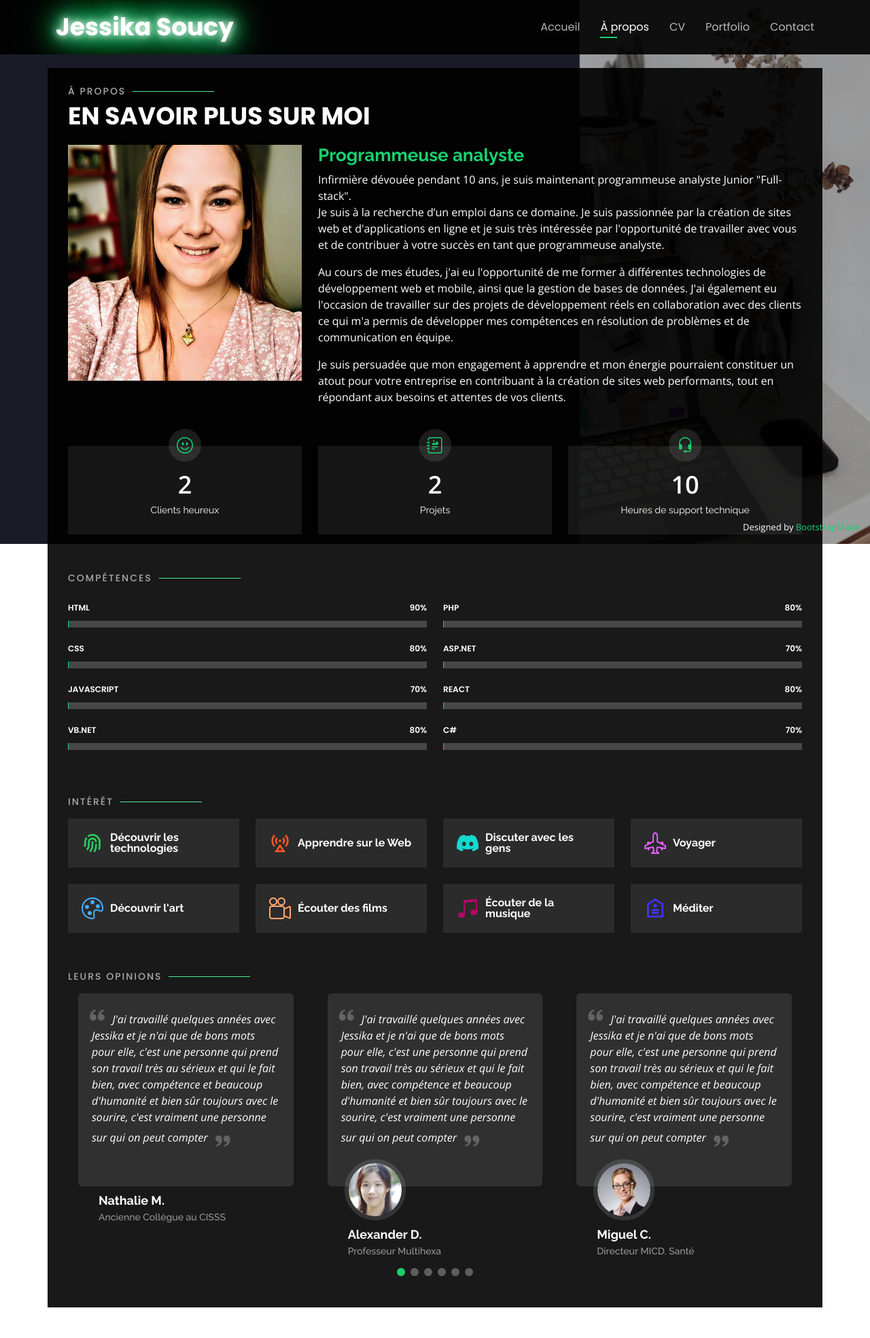
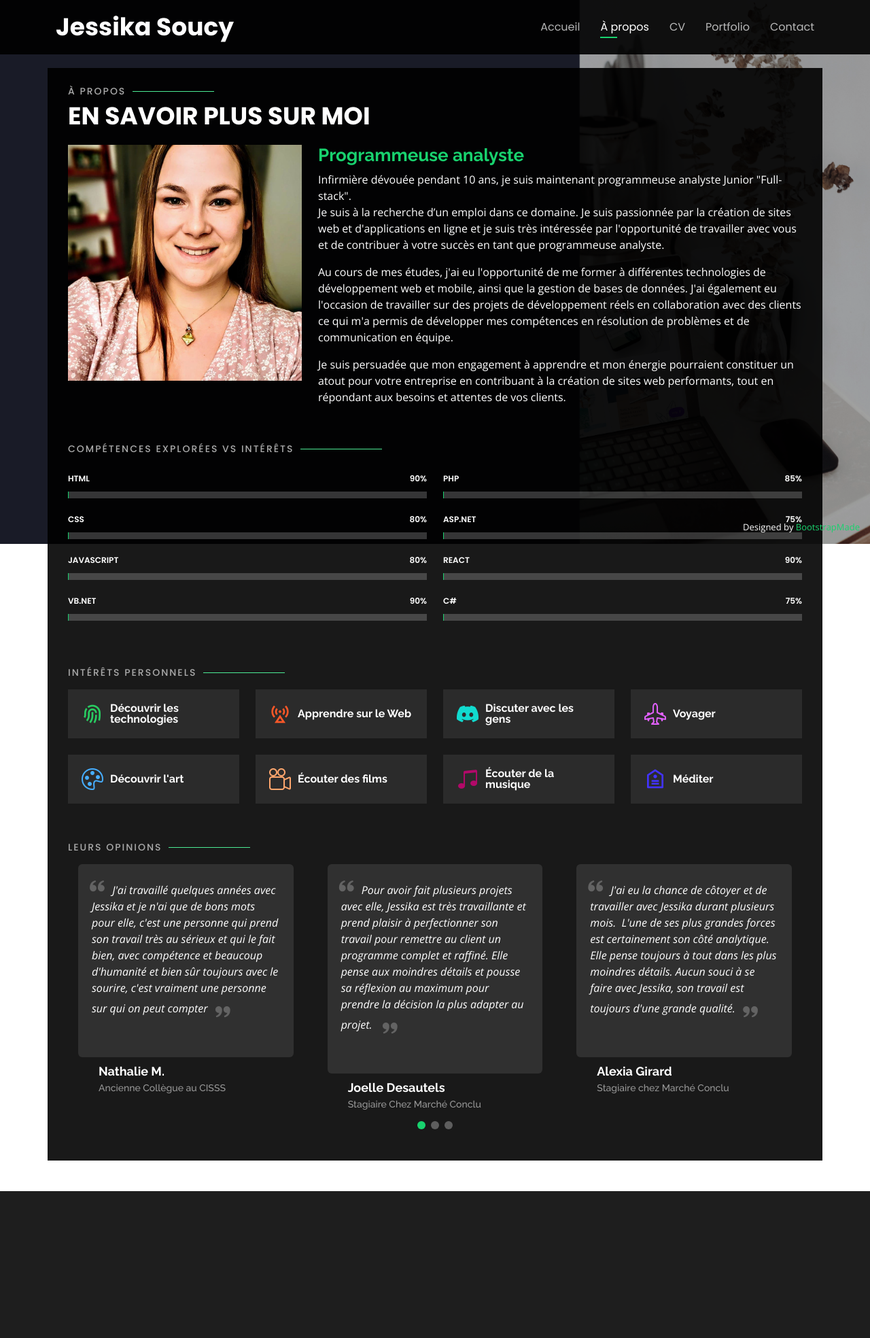
Before and after one commit to misszeste/Personal_CV, a PHP site: page / in a window 1280 px wide, after a click on "À propos". Shown: the whole page at 68% size. After the commit the page ends 1752 px from the top, so only its background shows below. Run offline with PHP 8.4, Linux system fonts and the light colour scheme; some libraries are stand-ins or nearby versions.

Commit message:
changement a/n du portfolio, ajout de lien vers git hub

```diff
--- a/assets/css/site.css
+++ /dev/null
@@ -1,22 +0,0 @@
-/* mon css */
-
-.glow {
-    font-size: 80px;
-    color: #fff;
-    text-align: left;
-    -webkit-animation: glow 1s ease-in-out infinite alternate;
-    -moz-animation: glow 1s ease-in-out infinite alternate;
-    animation: glow 1s ease-in-out infinite alternate;
-
-  }
-
-
-    @-webkit-keyframes glow {
-        from {
-          text-shadow: 0 0 10px #fff, 0 0 20px #50db91, 0 0 30px #50db91, 0 0 40px #40d485, 0 0 50px #27ce75, 0 0 60px #25d778, 0 0 70px #18D26E;
-        }
-
-        to {
-          text-shadow: 0 0 20px #fff, 0 0 30px #35e888, 0 0 40px #35e888, 0 0 50px #35e888, 0 0 60px #35e888, 0 0 70px #35e888, 0 0 80px #35e888;
-        }
-      }
--- a/index.php
+++ b/index.php
@@ -149,7 +149,7 @@
     </div><!-- End About Me -->
 
     <!-- ======= Counts ======= -->
-    <div class="counts container">
+    <!-- <div class="counts container">
 
       <div class="row">
 
@@ -179,13 +179,13 @@
 
       </div>
 
-    </div><!-- End Counts -->
+    </div>End Counts -->
 
     <!-- ======= Skills  ======= -->
     <div class="skills container">
 
       <div class="section-title">
-        <h2>Compétences</h2>
+        <h2>Compétences explorées VS Intérêts</h2>
       </div>
 
       <div class="row skills-content">
@@ -207,15 +207,15 @@
           </div>
 
           <div class="progress">
-            <span class="skill"> JavaScript <i class="val">70%</i></span>
+            <span class="skill"> JavaScript <i class="val">80%</i></span>
             <div class="progress-bar-wrap">
-              <div class="progress-bar" role="progressbar" aria-valuenow="70" aria-valuemin="0" aria-valuemax="100"></div>
+              <div class="progress-bar" role="progressbar" aria-valuenow="80" aria-valuemin="0" aria-valuemax="100"></div>
             </div>
           </div>
           <div class="progress">
-            <span class="skill"> VB.NET <i class="val">80%</i></span>
+            <span class="skill"> VB.NET <i class="val">90%</i></span>
             <div class="progress-bar-wrap">
-              <div class="progress-bar" role="progressbar" aria-valuenow="70" aria-valuemin="0" aria-valuemax="100"></div>
+              <div class="progress-bar" role="progressbar" aria-valuenow="90" aria-valuemin="0" aria-valuemax="100"></div>
             </div>
           </div>
         </div>
@@ -225,29 +225,29 @@
         <div class="col-lg-6">
 
           <div class="progress">
-            <span class="skill"> PHP <i class="val">80%</i></span>
+            <span class="skill"> PHP <i class="val">85%</i></span>
             <div class="progress-bar-wrap">
-              <div class="progress-bar" role="progressbar" aria-valuenow="80" aria-valuemin="0" aria-valuemax="100"></div>
+              <div class="progress-bar" role="progressbar" aria-valuenow="85" aria-valuemin="0" aria-valuemax="100"></div>
             </div>
           </div>
 
           <div class="progress">
-            <span class="skill"> ASP.NET <i class="val">70%</i></span>
+            <span class="skill"> ASP.NET <i class="val">75%</i></span>
             <div class="progress-bar-wrap">
-              <div class="progress-bar" role="progressbar" aria-valuenow="70" aria-valuemin="0" aria-valuemax="100"></div>
+              <div class="progress-bar" role="progressbar" aria-valuenow="75" aria-valuemin="0" aria-valuemax="100"></div>
             </div>
           </div>
 
           <div class="progress">
-            <span class="skill"> REACT <i class="val">80%</i></span>
+            <span class="skill"> REACT <i class="val">90%</i></span>
             <div class="progress-bar-wrap">
-              <div class="progress-bar" role="progressbar" aria-valuenow="80" aria-valuemin="0" aria-valuemax="100"></div>
+              <div class="progress-bar" role="progressbar" aria-valuenow="90" aria-valuemin="0" aria-valuemax="100"></div>
             </div>
           </div>
           <div class="progress">
-            <span class="skill"> C# <i class="val">70%</i></span>
+            <span class="skill"> C# <i class="val">75%</i></span>
             <div class="progress-bar-wrap">
-              <div class="progress-bar" role="progressbar" aria-valuenow="70" aria-valuemin="0" aria-valuemax="100"></div>
+              <div class="progress-bar" role="progressbar" aria-valuenow="75" aria-valuemin="0" aria-valuemax="100"></div>
             </div>
           </div>
         </div>
@@ -262,7 +262,7 @@
     <div class="interests container">
 
       <div class="section-title">
-        <h2>Intérêt</h2>
+        <h2>Intérêts Personnels</h2>
       </div>
 
       <div class="row">
@@ -340,13 +340,12 @@
                 c'est vraiment une personne sur qui on peut compter
                 <i class="bx bxs-quote-alt-right quote-icon-right"></i>
               </p>
-              <!-- <img src="assets/img/testimonials/testimonials-1.jpg" class="testimonial-img" alt=""> -->
               <h3>Nathalie M.</h3>
               <h4>Ancienne Collègue au CISSS</h4>
             </div>
           </div><!-- End testimonial item -->
 
-          <div class="swiper-slide">
+          <!-- <div class="swiper-slide">
             <div class="testimonial-item">
               <p>
                 <i class="bx bxs-quote-alt-left quote-icon-left"></i>
@@ -360,9 +359,22 @@
               <h3>Alexander D.</h3>
               <h4> Professeur Multihexa</h4>
             </div>
-          </div><!-- End testimonial item -->
+          </div>End testimonial item -->
 
           <div class="swiper-slide">
+            <div class="testimonial-item">
+              <p>
+                <i class="bx bxs-quote-alt-left quote-icon-left"></i>
+                Pour avoir fait plusieurs projets avec elle, Jessika est très travaillante et prend plaisir à perfectionner son travail pour remettre au client un programme complet et raffiné.
+                Elle pense aux moindres détails et pousse sa réflexion au maximum pour prendre la décision la plus adapter au projet.
+                <i class="bx bxs-quote-alt-right quote-icon-right"></i>
+              </p>
+              <h3>Joelle Desautels </h3>
+              <h4>Stagiaire Chez Marché Conclu</h4>
+            </div>
+          </div> <!--End testimonial item -->
+
+          <!--<div class="swiper-slide">
             <div class="testimonial-item">
               <p>
                 <i class="bx bxs-quote-alt-left quote-icon-left"></i>
@@ -372,13 +384,29 @@
                 c'est vraiment une personne sur qui on peut compter
                 <i class="bx bxs-quote-alt-right quote-icon-right"></i>
               </p>
-              <img src="assets/img/testimonials/testimonials-3.jpg" class="testimonial-img" alt="">
-              <h3>Miguel C. </h3>
-              <h4>Directeur MICD. Santé</h4>
+
+              <h3>Samuel G.</h3>
+              <h4>Professeur Multihexa</h4>
             </div>
-          </div><!-- End testimonial item -->
+          </div> End testimonial item -->
 
           <div class="swiper-slide">
+            <div class="testimonial-item">
+              <p>
+                <i class="bx bxs-quote-alt-left quote-icon-left"></i>
+                J'ai eu la chance de côtoyer et de travailler avec Jessika durant plusieurs mois.
+                L'une de ses plus grandes forces est certainement son côté analytique.
+                Elle pense toujours à tout dans les plus moindres détails.
+                Aucun souci à se faire avec Jessika, son travail est toujours d'une grande qualité.
+                <i class="bx bxs-quote-alt-right quote-icon-right"></i>
+              </p>
+
+              <h3>Alexia Girard</h3>
+              <h4>Stagiaire chez Marché Conclu</h4>
+            </div>
+          </div><!--End testimonial item -->
+
+          <!--<div class="swiper-slide">
             <div class="testimonial-item">
               <p>
                 <i class="bx bxs-quote-alt-left quote-icon-left"></i>
@@ -388,43 +416,10 @@
                 c'est vraiment une personne sur qui on peut compter
                 <i class="bx bxs-quote-alt-right quote-icon-right"></i>
               </p>
-              <img src="assets/img/testimonials/testimonials-4.jpg" class="testimonial-img" alt="">
-              <h3>Samuel G.</h3>
-              <h4>Professeur Multihexa</h4>
-            </div>
-          </div><!-- End testimonial item -->
-
-          <div class="swiper-slide">
-            <div class="testimonial-item">
-              <p>
-                <i class="bx bxs-quote-alt-left quote-icon-left"></i>
-                J'ai travaillé quelques années avec Jessika et je n'ai que de bons mots pour elle,
-                c'est une personne qui prend son travail très au sérieux et qui le fait bien,
-                avec compétence et beaucoup d'humanité et bien sûr toujours avec le sourire,
-                c'est vraiment une personne sur qui on peut compter
-                <i class="bx bxs-quote-alt-right quote-icon-right"></i>
-              </p>
-              <img src="assets/img/testimonials/testimonials-5.jpg" class="testimonial-img" alt="">
-              <h3>Bruno L.</h3>
-              <h4>Directeur de programme Multihexa</h4>
-            </div>
-          </div><!-- End testimonial item -->
-
-          <div class="swiper-slide">
-            <div class="testimonial-item">
-              <p>
-                <i class="bx bxs-quote-alt-left quote-icon-left"></i>
-                J'ai travaillé quelques années avec Jessika et je n'ai que de bons mots pour elle,
-                c'est une personne qui prend son travail très au sérieux et qui le fait bien,
-                avec compétence et beaucoup d'humanité et bien sûr toujours avec le sourire,
-                c'est vraiment une personne sur qui on peut compter
-                <i class="bx bxs-quote-alt-right quote-icon-right"></i>
-              </p>
-              <img src="assets/img/testimonials/testimonials-5.jpg" class="testimonial-img" alt="">
               <h3>Daniel L.</h3>
               <h4>Directeur Marché Conclu</h4>
             </div>
-          </div><!-- End testimonial item -->
+          </div> End testimonial item -->
 
         </div>
         <div class="swiper-pagination"></div>
@@ -496,7 +491,7 @@
           <h3 class="resume-title">Expérience Professionelle</h3>
           <div class="resume-item">
             <h4>Stagiaire programmeuse analyste</h4>
-            <h5>Mars 2023 - Ce jour</h5>
+            <h5>Mars 2023 - Mai 2023</h5>
             <p><em>Marché Conclu, Sorel-Tracy, QC, CA </em></p>
             <p>
             <ul>
@@ -552,49 +547,65 @@
             <li data-filter=".filter-app"> Application Web</li>
             <li data-filter=".filter-card"> Boutique en ligne</li>
             <li data-filter=".filter-web"> Site Web responsive</li>
+            <li data-filter=".filter-mobile"> Application Mobile</li>
+            <li data-filter=".filter-console"> Application Console</li>
+
           </ul>
         </div>
       </div>
 
       <div class="row portfolio-container">
 
-        <div class="col-lg-4 col-md-6 portfolio-item filter-app">
+        <div class="col-lg-4 col-md-6 portfolio-item filter-console">
           <div class="portfolio-wrap">
-            <img src="assets/img/portfolio/portfolio-1.jpg" class="img-fluid" alt="">
+            <img src="assets/img/portfolio/vb.net.png" class="img-fluid" alt="imagelanguage">
             <div class="portfolio-info">
               <h4>Gestion étudiants et cours</h4>
               <p>VB.NET</p>
               <div class="portfolio-links">
-                <a href="assets/img/portfolio/portfolio-1.jpg" data-gallery="portfolioGallery" class="portfolio-lightbox" title="App 1"><i class="bx bx-plus"></i></a>
-                <a href="portfolio-details.php" data-gallery="portfolioDetailsGallery" data-glightbox="type: external" class="portfolio-details-lightbox" title="Portfolio Details"><i class="bx bx-link"></i></a>
+                <a href="assets/img/portfolio/vb.net.png" data-gallery="portfolioGallery" class="portfolio-lightbox" title="App 1"><i class="bx bx-plus"></i></a>
+                <a href="https://github.com/misszeste/P44-GestionEtudiant-VB.NET"><i class="bx bx-link"></i></a>
+              </div>
+            </div>
+          </div>
+        </div>
+        <div class="col-lg-4 col-md-6 portfolio-item filter-console">
+          <div class="portfolio-wrap">
+            <img src="assets/img/portfolio/vb.net.png" class="img-fluid" alt="imagelanguage">
+            <div class="portfolio-info">
+              <h4>Bingo</h4>
+              <p>VB.NET</p>
+              <div class="portfolio-links">
+                <a href="assets/img/portfolio/vb.net.png" data-gallery="portfolioGallery" class="portfolio-lightbox" title="App 1"><i class="bx bx-plus"></i></a>
+                <a href="https://github.com/misszeste/P34-BINGO-VB.NET"><i class="bx bx-link"></i></a>
               </div>
             </div>
           </div>
         </div>
 
-        <div class="col-lg-4 col-md-6 portfolio-item filter-web">
+        <!-- <div class="col-lg-4 col-md-6 portfolio-item filter-web">
           <div class="portfolio-wrap">
-            <img src="assets/img/portfolio/portfolio-2.jpg" class="img-fluid" alt="">
+            <img src="assets/img/portfolio/html.png" class="img-fluid" alt="imagelanguage">
             <div class="portfolio-info">
               <h4>Site cimétière</h4>
               <p>HTML - CSS - JavaScript</p>
               <div class="portfolio-links">
-                <a href="assets/img/portfolio/portfolio-2.jpg" data-gallery="portfolioGallery" class="portfolio-lightbox" title="Web 3"><i class="bx bx-plus"></i></a>
+                <a href="assets/img/portfolio/html.png" data-gallery="portfolioGallery" class="portfolio-lightbox" title="Web 3"><i class="bx bx-plus"></i></a>
                 <a href="portfolio-details.php" data-gallery="portfolioDetailsGallery" data-glightbox="type: external" class="portfolio-details-lightbox" title="Portfolio Details"><i class="bx bx-link"></i></a>
               </div>
             </div>
           </div>
-        </div>
+        </div> -->
 
         <div class="col-lg-4 col-md-6 portfolio-item filter-app">
           <div class="portfolio-wrap">
-            <img src="assets/img/portfolio/portfolio-3.jpg" class="img-fluid" alt="">
+            <img src="assets/img/portfolio/c.png" class="img-fluid" alt="imagelanguage">
             <div class="portfolio-info">
               <h4>Gestion étudiants</h4>
               <p>C#</p>
               <div class="portfolio-links">
-                <a href="assets/img/portfolio/portfolio-3.jpg" data-gallery="portfolioGallery" class="portfolio-lightbox" title="App 2"><i class="bx bx-plus"></i></a>
-                <a href="portfolio-details.php" data-gallery="portfolioDetailsGallery" data-glightbox="type: external" class="portfolio-details-lightbox" title="Portfolio Details"><i class="bx bx-link"></i></a>
+                <a href="assets/img/portfolio/c.png" data-gallery="portfolioGallery" class="portfolio-lightbox" title="App 2"><i class="bx bx-plus"></i></a>
+                <a href="https://github.com/misszeste/P24-TP2-CSHARP" data-gallery="portfolioDetailsGallery" data-glightbox="type: external" class="portfolio-details-lightbox" title="Portfolio Details"><i class="bx bx-link"></i></a>
               </div>
             </div>
           </div>
@@ -602,47 +613,47 @@
 
         <div class="col-lg-4 col-md-6 portfolio-item filter-card">
           <div class="portfolio-wrap">
-            <img src="assets/img/portfolio/portfolio-4.jpg" class="img-fluid" alt="">
+            <img src="assets/img/portfolio/php.png" class="img-fluid" alt="imagelanguage">
             <div class="portfolio-info">
               <h4>Agence de voyage</h4>
               <p>PHP</p>
               <div class="portfolio-links">
-                <a href="assets/img/portfolio/portfolio-4.jpg" data-gallery="portfolioGallery" class="portfolio-lightbox" title="Card 2"><i class="bx bx-plus"></i></a>
+                <a href="assets/img/portfolio/php.png" data-gallery="portfolioGallery" class="portfolio-lightbox" title="Card 2"><i class="bx bx-plus"></i></a>
                 <a href="portfolio-details.php" data-gallery="portfolioDetailsGallery" data-glightbox="type: external" class="portfolio-details-lightbox" title="Portfolio Details"><i class="bx bx-link"></i></a>
               </div>
             </div>
           </div>
         </div>
 
-        <div class="col-lg-4 col-md-6 portfolio-item filter-web">
+        <div class="col-lg-4 col-md-6 portfolio-item filter-mobile">
           <div class="portfolio-wrap">
-            <img src="assets/img/portfolio/portfolio-5.jpg" class="img-fluid" alt="">
+            <img src="assets/img/portfolio/kotlin.png" class="img-fluid" alt="imagelanguage">
             <div class="portfolio-info">
-              <h4>Applicaiton Mobile</h4>
+              <h4>Application Mobile</h4>
               <p>Kotlin</p>
               <div class="portfolio-links">
-                <a href="assets/img/portfolio/portfolio-5.jpg" data-gallery="portfolioGallery" class="portfolio-lightbox" title="Web 2"><i class="bx bx-plus"></i></a>
+                <a href="assets/img/portfolio/kotlin.png" data-gallery="portfolioGallery" class="portfolio-lightbox" title="Web 2"><i class="bx bx-plus"></i></a>
                 <a href="portfolio-details.php" data-gallery="portfolioDetailsGallery" data-glightbox="type: external" class="portfolio-details-lightbox" title="Portfolio Details"><i class="bx bx-link"></i></a>
               </div>
             </div>
           </div>
         </div>
 
-        <div class="col-lg-4 col-md-6 portfolio-item filter-app">
+        <!-- <div class="col-lg-4 col-md-6 portfolio-item filter-mobile">
           <div class="portfolio-wrap">
-            <img src="assets/img/portfolio/portfolio-6.jpg" class="img-fluid" alt="">
+            <img src="assets/img/portfolio/react.png" class="img-fluid" alt="imagelanguage">
             <div class="portfolio-info">
               <h4>Application Mobilie</h4>
               <p>React et Ionic</p>
               <div class="portfolio-links">
-                <a href="assets/img/portfolio/portfolio-6.jpg" data-gallery="portfolioGallery" class="portfolio-lightbox" title="App 3"><i class="bx bx-plus"></i></a>
+                <a href="assets/img/portfolio/react.png" data-gallery="portfolioGallery" class="portfolio-lightbox" title="App 3"><i class="bx bx-plus"></i></a>
                 <a href="portfolio-details.php" data-gallery="portfolioDetailsGallery" data-glightbox="type: external" class="portfolio-details-lightbox" title="Portfolio Details"><i class="bx bx-link"></i></a>
               </div>
             </div>
           </div>
-        </div>
+        </div> -->
 
-        <div class="col-lg-4 col-md-6 portfolio-item filter-card">
+        <!-- <div class="col-lg-4 col-md-6 portfolio-item filter-card">
           <div class="portfolio-wrap">
             <img src="assets/img/portfolio/portfolio-7.jpg" class="img-fluid" alt="">
             <div class="portfolio-info">
@@ -654,45 +665,45 @@
               </div>
             </div>
           </div>
-        </div>
+        </div> -->
 
-        <div class="col-lg-4 col-md-6 portfolio-item filter-card">
+        <!-- <div class="col-lg-4 col-md-6 portfolio-item filter-app">
           <div class="portfolio-wrap">
-            <img src="assets/img/portfolio/portfolio-8.jpg" class="img-fluid" alt="">
+            <img src="assets/img/portfolio/asp.net.png" class="img-fluid" alt="imagelanguage">
             <div class="portfolio-info">
               <h4>BLOG voyage</h4>
               <p>ASP.Net</p>
               <div class="portfolio-links">
-                <a href="assets/img/portfolio/portfolio-8.jpg" data-gallery="portfolioGallery" class="portfolio-lightbox" title="Card 3"><i class="bx bx-plus"></i></a>
+                <a href="assets/img/portfolio/asp.net.png" data-gallery="portfolioGallery" class="portfolio-lightbox" title="Card 3"><i class="bx bx-plus"></i></a>
                 <a href="portfolio-details.php" data-gallery="portfolioDetailsGallery" data-glightbox="type: external" class="portfolio-details-lightbox" title="Portfolio Details"><i class="bx bx-link"></i></a>
               </div>
             </div>
           </div>
-        </div>
+        </div> -->
 
-        <div class="col-lg-4 col-md-6 portfolio-item filter-card">
+        <!-- <div class="col-lg-4 col-md-6 portfolio-item filter-app">
           <div class="portfolio-wrap">
-            <img src="assets/img/portfolio/portfolio-1.jpg" class="img-fluid" alt="">
+            <img src="assets/img/portfolio/asp.net.png" class="img-fluid" alt="imagelanguage">
             <div class="portfolio-info">
               <h4>Marie M</h4>
               <p>ASP.Net</p>
               <div class="portfolio-links">
-                <a href="assets/img/portfolio/portfolio-8.jpg" data-gallery="portfolioGallery" class="portfolio-lightbox" title="Card 3"><i class="bx bx-plus"></i></a>
+                <a href="assets/img/portfolio/asp.net.png" data-gallery="portfolioGallery" class="portfolio-lightbox" title="Card 3"><i class="bx bx-plus"></i></a>
                 <a href="portfolio-details.php" data-gallery="portfolioDetailsGallery" data-glightbox="type: external" class="portfolio-details-lightbox" title="Portfolio Details"><i class="bx bx-link"></i></a>
               </div>
             </div>
           </div>
-        </div>
+        </div> -->
 
-        <div class="col-lg-4 col-md-6 portfolio-item filter-web">
+        <div class="col-lg-4 col-md-6 portfolio-item filter-app">
           <div class="portfolio-wrap">
-            <img src="assets/img/portfolio/portfolio-9.jpg" class="img-fluid" alt="">
+            <img src="assets/img/portfolio/php.png" class="img-fluid" alt="imagelanguage">
             <div class="portfolio-info">
-              <h4>Raymond</h4>
+              <h4>Raymond - À Venir</h4>
               <p>PHP</p>
               <div class="portfolio-links">
-                <a href="assets/img/portfolio/portfolio-9.jpg" data-gallery="portfolioGallery" class="portfolio-lightbox" title="Web 3"><i class="bx bx-plus"></i></a>
-                <a href="portfolio-details.php" data-gallery="portfolioDetailsGallery" data-glightbox="type: external" class="portfolio-details-lightbox" title="Portfolio Details"><i class="bx bx-link"></i></a>
+                <a href="assets/img/portfolio/php.png" data-gallery="portfolioGallery" class="portfolio-lightbox" title="Web 3"><i class="bx bx-plus"></i></a>
+                <a href="" data-gallery="portfolioDetailsGallery" data-glightbox="type: external" class="portfolio-details-lightbox" title="Portfolio Details"><i class="bx bx-link"></i></a>
               </div>
             </div>
           </div>
```
Also changed, not shown: assets/img/portfolio/asp.net.png (added), assets/img/portfolio/c.png (added), assets/img/portfolio/html.png (added), assets/img/portfolio/kotlin.png (added), assets/img/portfolio/php.png (added), assets/img/portfolio/react.png (added), assets/img/portfolio/vb.net.png (added).
